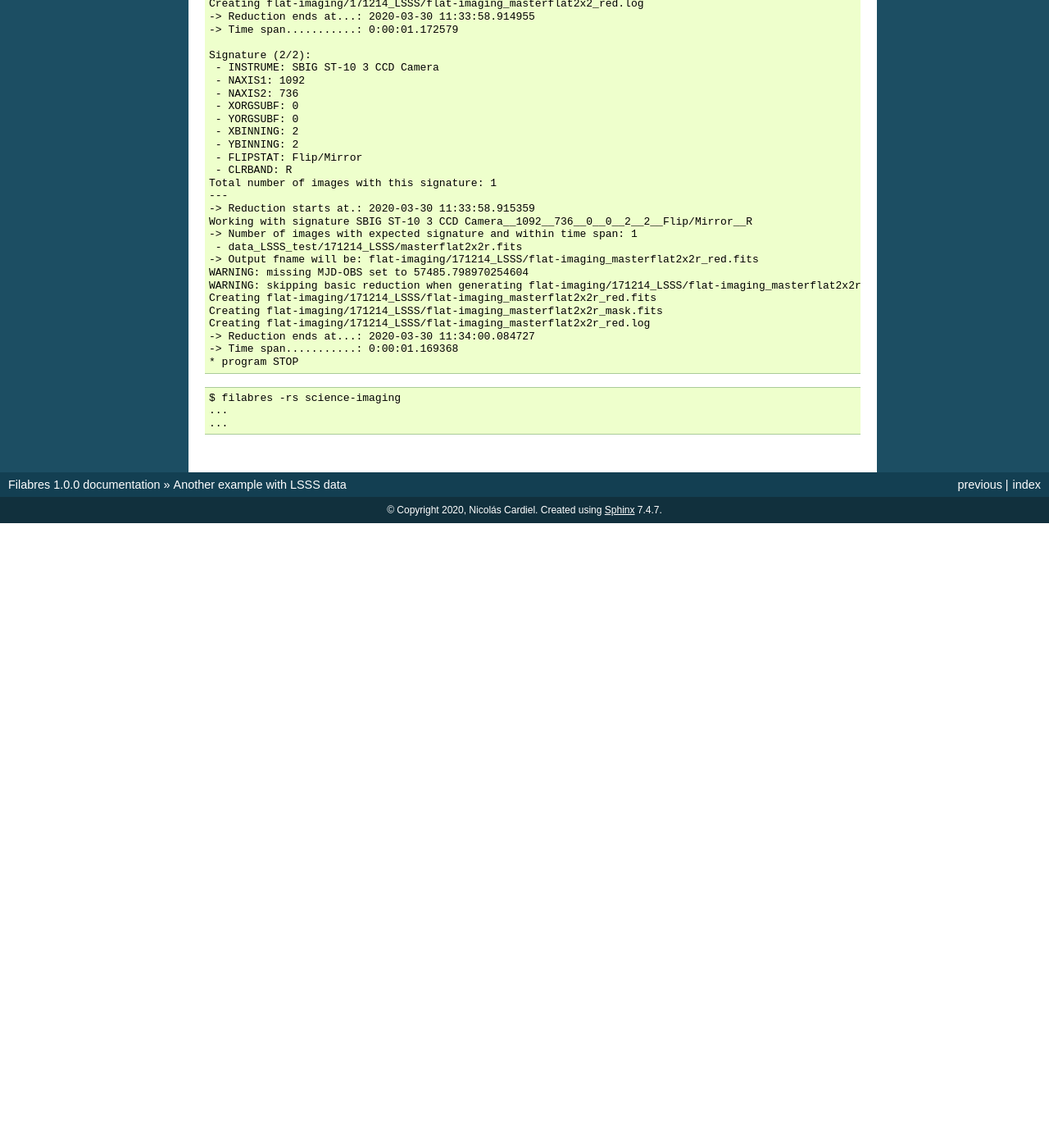
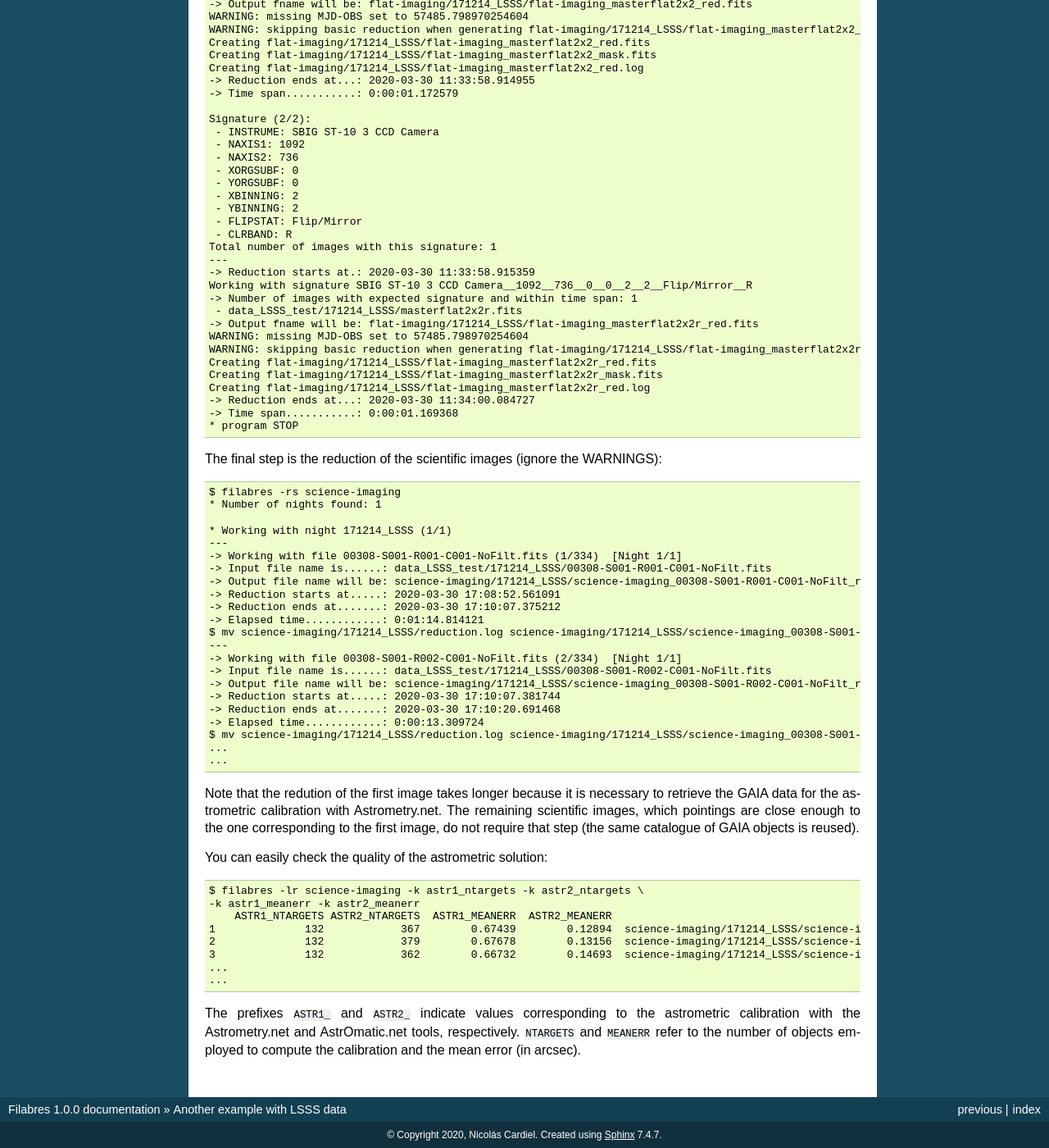
Before and after one commit to nicocardiel/filabres, a Sphinx documentation site: the page built from doc/lsss-test.rst, in a window 1280 px wide and 1400 px high, scrolled down 3579 px. Shown: the whole window at 82% size. Built offline with Sphinx 7.4.7, drawn with Linux system fonts in a browser that asks for light colours; formulas are drawn with MathJax 3; before the commit the page ends 4217 px from its top, so only the background shows below that; some of the changed text lies outside the part shown.

Commit message:
Update documentation

```diff
--- a/doc/lsss-test.rst
+++ b/doc/lsss-test.rst
@@ -19,9 +19,10 @@ observing night:
   $ mkdir 141214_LSSS
   $ cd 141214_LSSS
 
-We place under ``141214_LSSS`` all the FITS files corresponding to this test.
-Since the images have the extension ``.fts``, it is necessary to replace that
-extension by ``.fits``:
+We place here, under ``141214_LSSS``, all the FITS files corresponding to this
+test.  Since the images have the extension ``.fts``, it is necessary to replace
+that extension by ``.fits``. The corresponding command (under the BASH shell)
+is:
 
 ::
 
@@ -53,14 +56,16 @@ Let's have a look to the keyword ``FLIPSTAT`` in these 4 calibration images:
    masterflat2x2.fits
   masterflat2x2r.fits Flip/Mirror
 
-Move up in the directory tree and generate setup files:
+Move up in the directory tree and generate the setup files for filabres:
 
 ::
 
   $ cd ../..
   $ filabres --setup lsss data_LSSS_test
 
-Check that there are no duplicated files:
+Check that there are no duplicated files (this step is actually not necessary
+since there is only one subdirectory; with more than one observing night it is
+useful to perfomr this check):
 
 ::
 
@@ -270,9 +275,53 @@ corresponding databases):
   -> Time span...........: 0:00:01.169368
   * program STOP
 
+The final step is the reduction of the scientific images (ignore the WARNINGS):
 
 ::
 
   $ filabres -rs science-imaging
+  * Number of nights found: 1
+
+  * Working with night 171214_LSSS (1/1)
+  ---
+  -> Working with file 00308-S001-R001-C001-NoFilt.fits (1/334)  [Night 1/1]
+  -> Input file name is......: data_LSSS_test/171214_LSSS/00308-S001-R001-C001-NoFilt.fits
+  -> Output file name will be: science-imaging/171214_LSSS/science-imaging_00308-S001-R001-C001-NoFilt_red.fits
+  -> Reduction starts at.....: 2020-03-30 17:08:52.561091
+  -> Reduction ends at.......: 2020-03-30 17:10:07.375212
+  -> Elapsed time............: 0:01:14.814121
+  $ mv science-imaging/171214_LSSS/reduction.log science-imaging/171214_LSSS/science-imaging_00308-S001-R001-C001-NoFilt_red/
+  ---
+  -> Working with file 00308-S001-R002-C001-NoFilt.fits (2/334)  [Night 1/1]
+  -> Input file name is......: data_LSSS_test/171214_LSSS/00308-S001-R002-C001-NoFilt.fits
+  -> Output file name will be: science-imaging/171214_LSSS/science-imaging_00308-S001-R002-C001-NoFilt_red.fits
+  -> Reduction starts at.....: 2020-03-30 17:10:07.381744
+  -> Reduction ends at.......: 2020-03-30 17:10:20.691468
+  -> Elapsed time............: 0:00:13.309724
+  $ mv science-imaging/171214_LSSS/reduction.log science-imaging/171214_LSSS/science-imaging_00308-S001-R002-C001-NoFilt_red/
   ...
   ...
+
+Note that the redution of the first image takes longer because it is necessary
+to retrieve the GAIA data for the astrometric calibration with Astrometry.net.
+The remaining scientific images, which pointings are close enough to the one
+corresponding to the first image, do not require that step (the same catalogue
+of GAIA objects is reused).
+
+You can easily check the quality of the astrometric solution:
+
+::
+
+  $ filabres -lr science-imaging -k astr1_ntargets -k astr2_ntargets \
+  -k astr1_meanerr -k astr2_meanerr
+      ASTR1_NTARGETS ASTR2_NTARGETS  ASTR1_MEANERR  ASTR2_MEANERR                                                                              file
+  1              132            367        0.67439        0.12894  science-imaging/171214_LSSS/science-imaging_00308-S001-R001-C001-NoFilt_red.fits
+  2              132            379        0.67678        0.13156  science-imaging/171214_LSSS/science-imaging_00308-S001-R002-C001-NoFilt_red.fits
+  3              132            362        0.66732        0.14693  science-imaging/171214_LSSS/science-imaging_00308-S001-R003-C001-NoFilt_red.fits
+  ...
+  ...
+
+The prefixes ``ASTR1_`` and ``ASTR2_`` indicate values corresponding to the
+astrometric calibration with the Astrometry.net and AstrOmatic.net tools,
+respectively. ``NTARGETS`` and ``MEANERR`` refer to the number of objects
+employed to compute the calibration and the mean error (in arcsec).
```
Also changed, not shown: other parts of doc/lsss-test.rst (+4 -2 lines).
